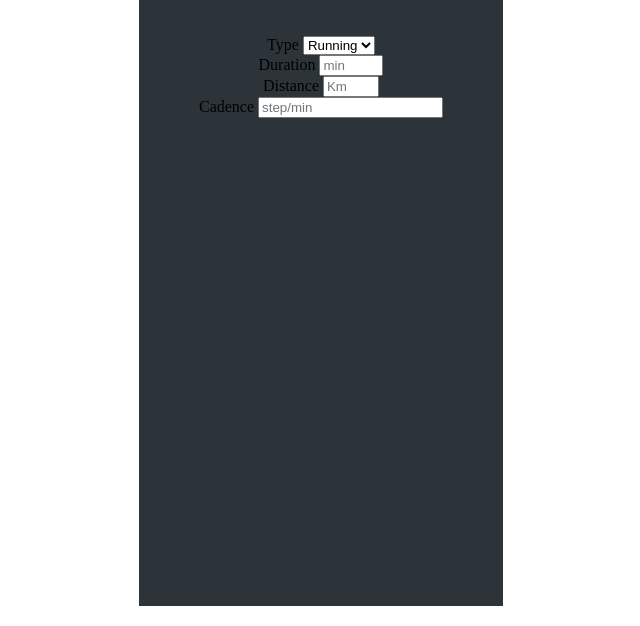
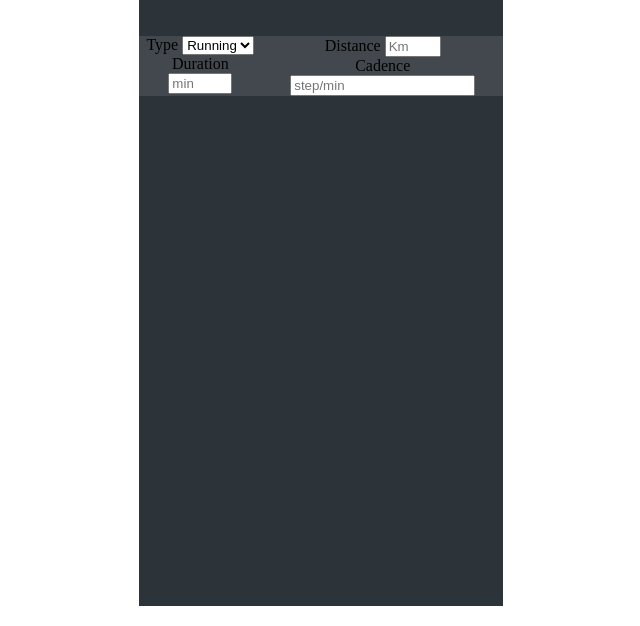
Before and after one commit to Ameer2000Mzori/Walk-Cycle-Maps, a website built with webpack: page src/index.html in a window 1280 px wide. Shown: the part 174-800 px from the top of the page, without its empty margins (319-959 px from the left). Built offline with nearby package versions, Linux system fonts and the light colour scheme; a web font is replaced by a local one.

Commit message:
added styling to add new trip card

```diff
--- a/src/style.scss
+++ b/src/style.scss
@@ -71,6 +71,18 @@ body {
         .header-Left-Bottom-Cards-Wrap {
           height: 70%;
           width: 100%;
+          display: flex;
+          flex-direction: column;
+          text-align: center;
+          align-items: center;
+          justify-content: flex-start;
+
+          .add-New-Trip-Card {
+            // width: 95%;
+            // height: 100px;
+            background-color: #42484d;
+            display: flex;
+          }
         }
       }
     }
```
Also changed, not shown: src/style.css, 1 other file.
